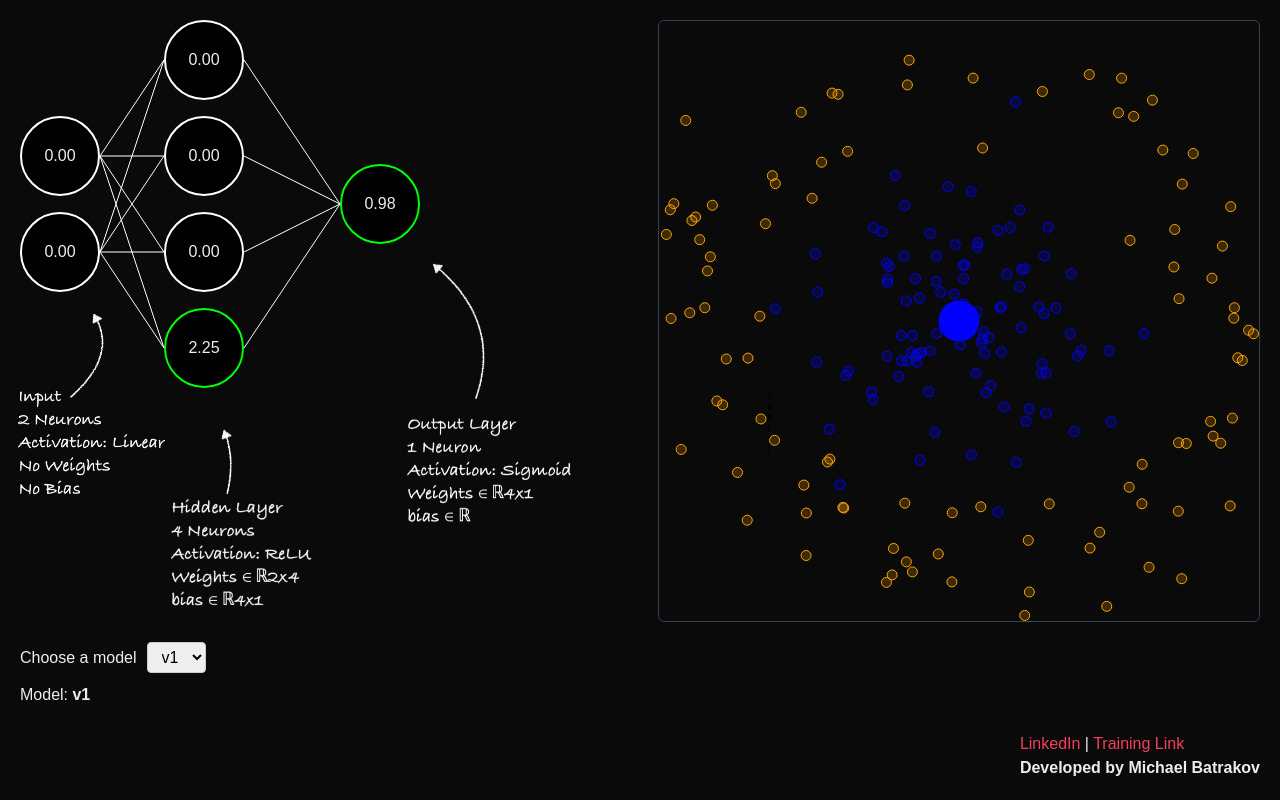
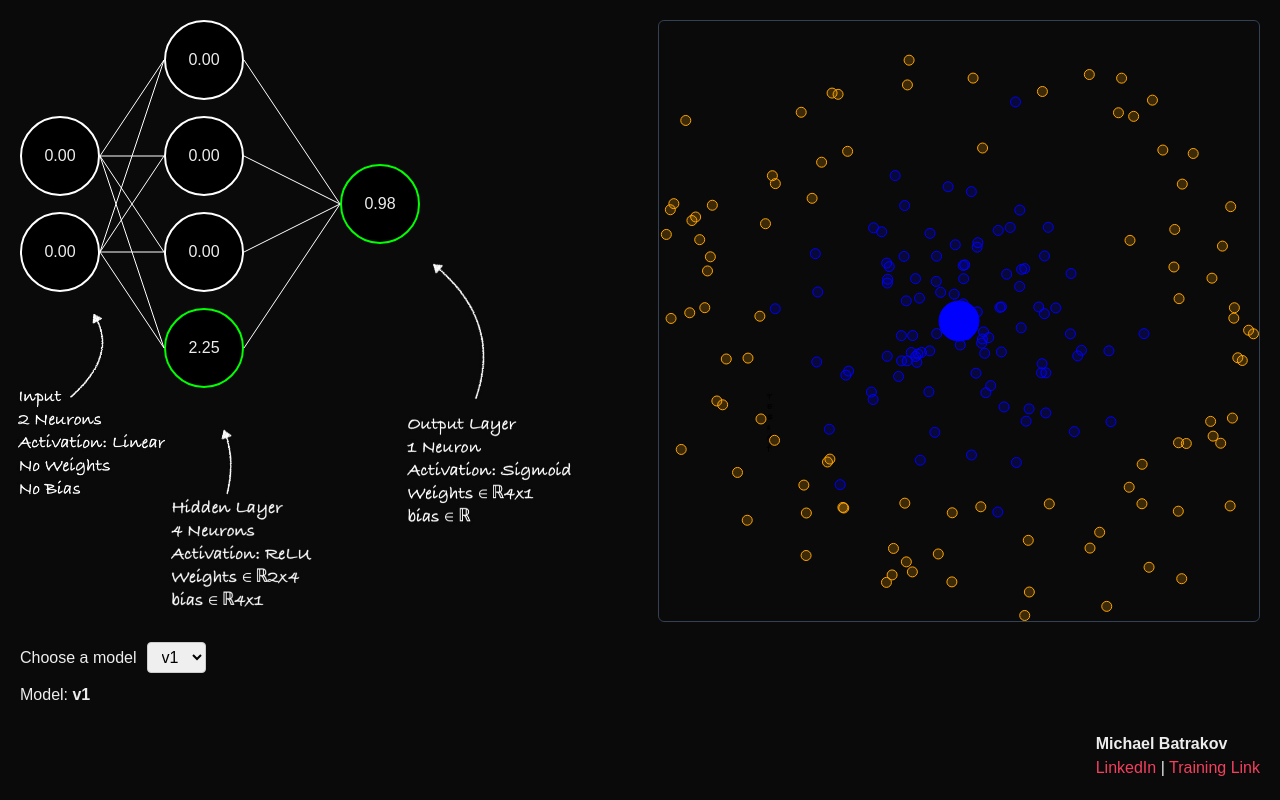
Before and after one commit to serge133/nn-visualizer-mb, a Next.js app: page / in a window 1280 px wide. Built offline with nearby package versions, Linux system fonts and the light colour scheme.

Commit message:
updated credit text

```diff
--- a/components/Credit.tsx
+++ b/components/Credit.tsx
@@ -1,11 +1,11 @@
 export default function Credit() {
   return (
     <div className="fixed right-5 bottom-5">
+      <p className="color-rose-800 font-bold">Michael Batrakov</p>
       <a href="https://www.linkedin.com/in/michaelbatrakov/" target="_blank" className="text-rose-500">LinkedIn</a> |
       <a href="https://colab.research.google.com/drive/15M43XMWcooOzF02Js5jCcnSvA8oRWaI1#scrollTo=G2_MuHNc4hSm" className="text-rose-500" target="_blank">
         {" "} Training Link
       </a>
-      <p className="color-rose-800 font-bold">Developed by Michael Batrakov</p>
     </div>
   );
 }
```
